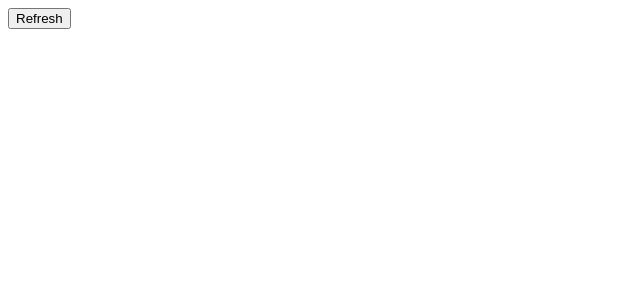
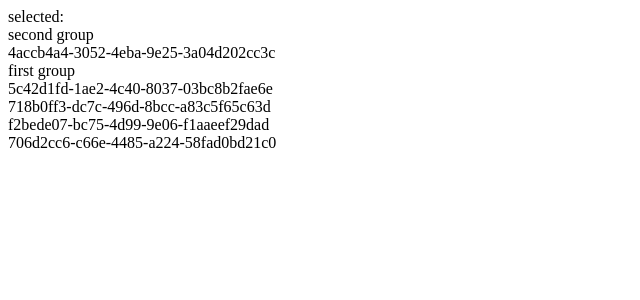
Before and after one commit to crpmnj/ng-dropdown, an Angular app: page / in a window 1280 px wide. Shown: the top 300 px of the page, without its empty margins (0-640 px from the left). Built offline with nearby package versions, Linux system fonts and the light colour scheme.

Commit message:
add clickOutside directive

```diff
--- a/src/app/app.component.html
+++ b/src/app/app.component.html
@@ -1,3 +1 @@
-<app-dropdown [items]="_items" [(model)]="Selected"></app-dropdown>
-
-<button (click)="Refresh()">Refresh</button>
+<app-dropdown [items]="Items" [(model)]="Selected"></app-dropdown>
--- a/src/app/app.component.ts
+++ b/src/app/app.component.ts
@@ -14,18 +14,6 @@ export class AppComponent {
 
   constructor() {
     this._items = [];
-  }
-
-  protected get Selected(): uuidv4 {
-    return this._selected;
-  }
-
-  protected get Items(): DropdownItem<uuidv4, uuidv4>[] {
-    return this._items;
-  }
-
-  public Refresh(): void {
-    this._items = [];
     for (let i = 0; i < 5; i++) {
       this._items.push({ id: uuidv4(), data: uuidv4() });
     }
@@ -34,4 +22,16 @@ export class AppComponent {
     this._items[0].groupBy = 'second group';
   }
 
+  protected get Selected(): uuidv4 {
+    return this._selected;
+  }
+
+  protected set Selected(value: uuidv4) {
+    this._selected = value;
+  }
+
+  protected get Items(): DropdownItem<uuidv4, uuidv4>[] {
+    return this._items;
+  }
+
 }
--- a/src/app/app.module.ts
+++ b/src/app/app.module.ts
@@ -5,6 +5,7 @@ import { AppComponent } from './app.component';
 import { TemplateNameDirective } from './directives/template-name.directive';
 import { DropdownComponent } from './components/dropdown/dropdown.component';
 import { IterableMapPipe } from './pipes/iterable-map.pipe';
+import { ClickOutsideDirective } from './directives/click-outside.directive';
 
 
 @NgModule({
@@ -13,9 +14,13 @@ import { IterableMapPipe } from './pipes/iterable-map.pipe';
     TemplateNameDirective,
     DropdownComponent,
     IterableMapPipe,
+    ClickOutsideDirective,
   ],
   imports: [
     BrowserModule
+  ],
+  exports: [
+    ClickOutsideDirective,
   ],
   providers: [],
   bootstrap: [AppComponent]
--- a/src/app/components/dropdown/dropdown.component.html
+++ b/src/app/components/dropdown/dropdown.component.html
@@ -1,10 +1,9 @@
-<div class="dropdown">
-  <div class="title">{{ model }}</div>
+<div class="dropdown" (clickOutside)="Close($event)">
+  <div class="title">selected: {{ model }}</div>
   <div class="option">
     <div class="group" *ngFor="let group of Groups | iterableMap">
       <div class="group_name" *ngIf="group.key">{{ group.key }}</div>
-      <div class="option" *ngFor="let item of group.value" (click)="OnSelect(item)">{{ item.data }}</div>
-      <br />
+      <div class="option" *ngFor="let item of group.value" (click)="Select(item)">{{ item.data }}</div>
     </div>
   </div>
 </div>
--- a/src/app/components/dropdown/dropdown.component.ts
+++ b/src/app/components/dropdown/dropdown.component.ts
@@ -1,13 +1,12 @@
 import { Component, Input, Output, EventEmitter, ContentChildren, QueryList,
   OnChanges, SimpleChanges, HostListener, ElementRef } from '@angular/core';
-import { BehaviorSubject } from 'rxjs/BehaviorSubject';
 import { TemplateNameDirective } from '../../directives/template-name.directive';
 import { DropdownItem } from '../../data-types/dropdown-item.interface';
 
 @Component({
   selector: 'app-dropdown',
   templateUrl: './dropdown.component.html',
-  styleUrls: ['./dropdown.component.css']
+  styleUrls: ['./dropdown.component.scss']
 })
 export class DropdownComponent implements OnChanges {
 
@@ -15,6 +14,8 @@ export class DropdownComponent implements OnChanges {
   @Output() public modelChange: EventEmitter<any> = new EventEmitter<any>();
 
   @Input() public items: DropdownItem<any, any>[];
+
+  @Input() public multiSelect = false;
 
   @ContentChildren(TemplateNameDirective) templates: QueryList<TemplateNameDirective>;
 
@@ -31,8 +32,8 @@ export class DropdownComponent implements OnChanges {
     return this._groups;
   }
 
-  protected OnSelect(item: any): void {
-    console.log('selected', item);
+  protected Select(item: DropdownItem<any, any>): void {
+    this.modelChange.emit(item.data);
   }
 
   protected ItemsChanged(): void {
@@ -48,6 +49,7 @@ export class DropdownComponent implements OnChanges {
   }
 
   public Close(): void {
+    console.log('closed');
     this._open = false;
   }
 
@@ -57,13 +59,4 @@ export class DropdownComponent implements OnChanges {
     }
   }
 
-  @HostListener('document:click', ['$event'])
-  protected onClick($event: MouseEvent): void {
-    if (this._open) {
-      if (!this.eRef.nativeElement.contains($event.target)) {
-        this.Close();
-      }
-    }
-  }
-
 }
--- /dev/null
+++ b/src/app/directives/click-outside.directive.ts
@@ -0,0 +1,19 @@
+import { Directive, ElementRef, HostListener, Output, EventEmitter } from '@angular/core';
+
+@Directive({
+  selector: '[clickOutside]'
+})
+export class ClickOutsideDirective {
+
+  @Output() public clickOutside = new EventEmitter<MouseEvent>();
+
+  constructor(private eRef: ElementRef) { }
+
+  @HostListener('document:click', ['$event'])
+  protected onClick($event: MouseEvent): void {
+    if (!this.eRef.nativeElement.contains($event.target)) {
+      this.clickOutside.emit($event);
+    }
+  }
+
+}
--- a/src/app/directives/template-name.directive.ts
+++ b/src/app/directives/template-name.directive.ts
@@ -1,7 +1,7 @@
 import { Directive, Input, TemplateRef } from '@angular/core';
 
 @Directive({
-  selector: '[appTemplateName]'
+  selector: '[templateName]'
 })
 export class TemplateNameDirective {
 
--- a/src/app/index.ts
+++ b/src/app/index.ts
@@ -1,4 +1,5 @@
 export { TemplateNameDirective } from './directives/template-name.directive';
+export { ClickOutsideDirective } from './directives/click-outside.directive';
 
 export { DropdownComponent } from './components/dropdown/dropdown.component';
 
--- a/src/index.html
+++ b/src/index.html
@@ -2,9 +2,8 @@
 <html lang="en">
 <head>
   <meta charset="utf-8">
-  <title>Ngdropdown</title>
+  <title>NG-Dropdown</title>
   <base href="/">
-
   <meta name="viewport" content="width=device-width, initial-scale=1">
   <link rel="icon" type="image/x-icon" href="favicon.ico">
 </head>
--- a/tslint.json
+++ b/tslint.json
@@ -120,7 +120,6 @@
     "directive-selector": [
       true,
       "attribute",
-      "app",
       "camelCase"
     ],
     "component-selector": [
```
Also changed, not shown: src/app/components/dropdown/dropdown.component.css (deleted), src/app/components/dropdown/dropdown.component.scss (added), 1 other file (tests, documents, lock files or other folders).
